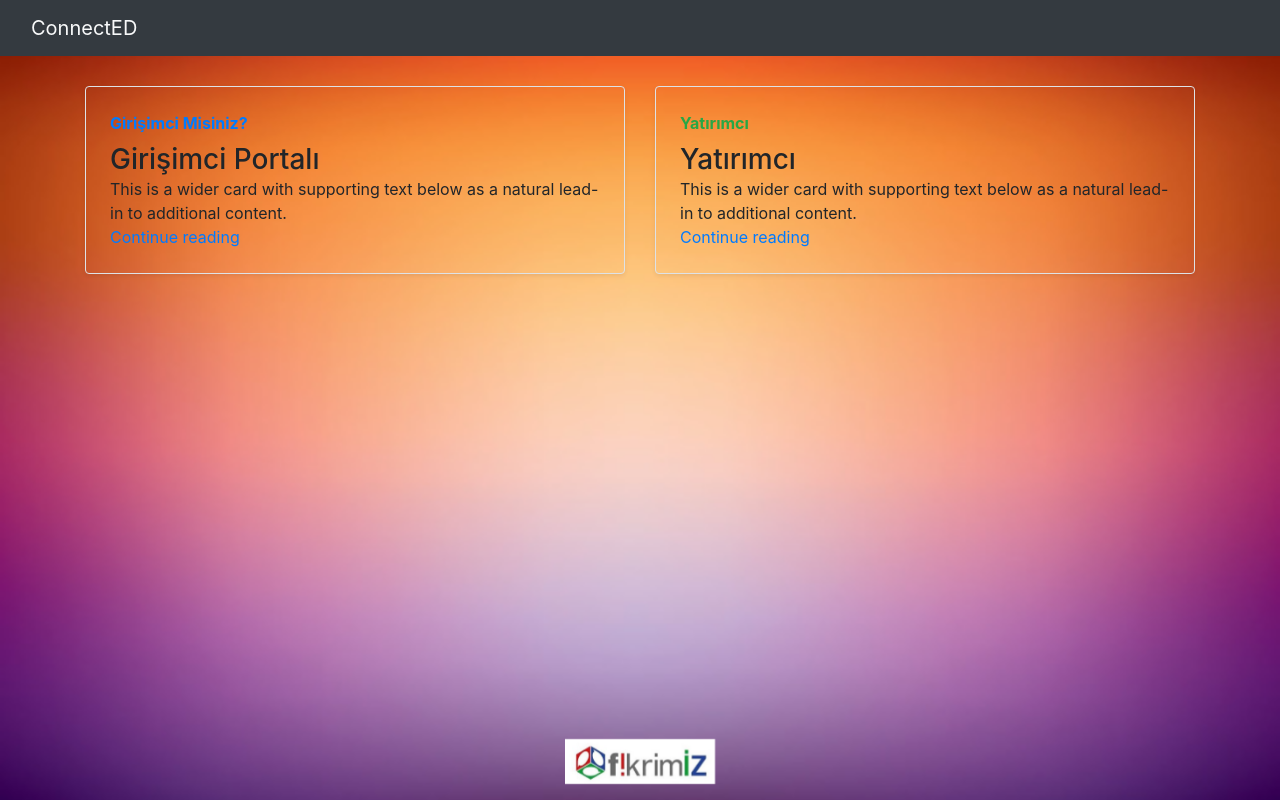
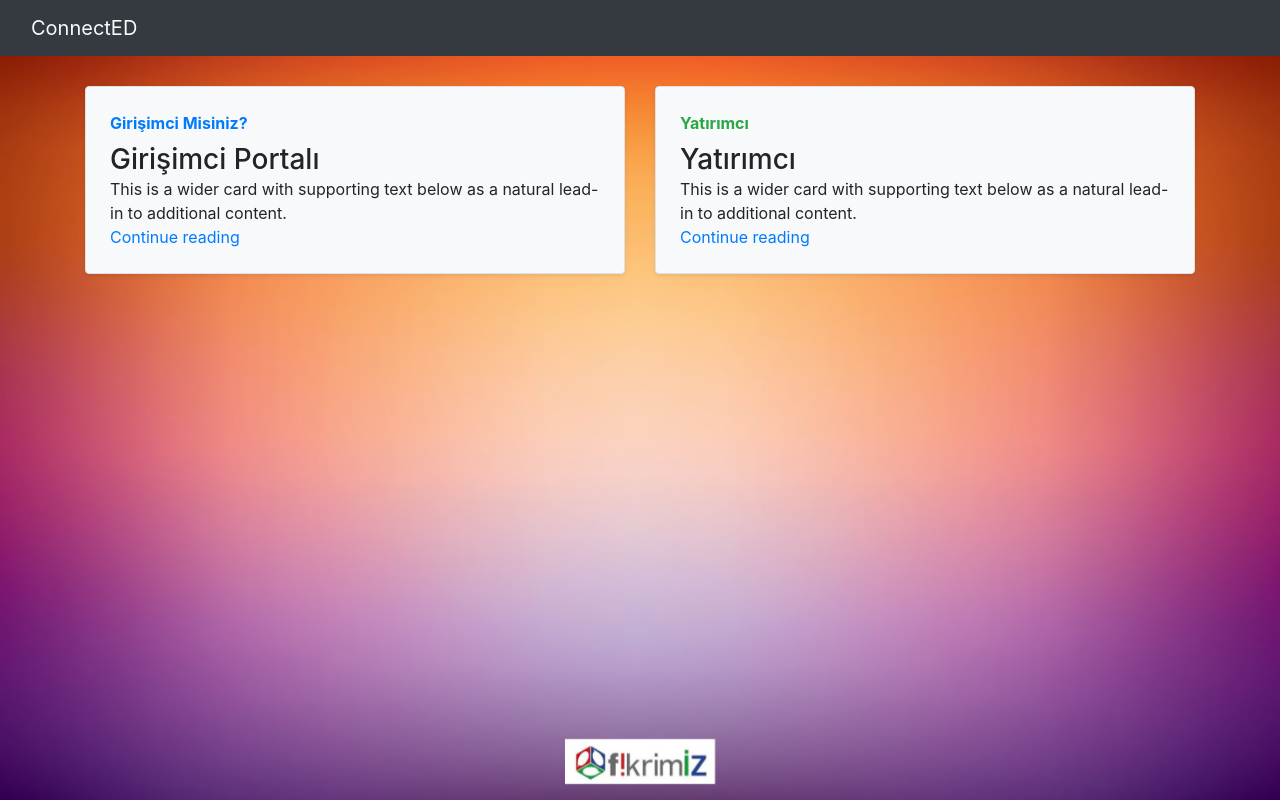
Before and after one commit to Chuchichachtli/Ideathon, a React (Create React App) app: page / in a window 1280 px wide. Built offline with nearby package versions, Linux system fonts and the light colour scheme.

Commit message:
Mendebur

```diff
--- a/src/Views/Home/Home.js
+++ b/src/Views/Home/Home.js
@@ -14,7 +14,7 @@ function Home() {
 
       <div class="row mb-2">
     <div class="col-md-6">
-      <div class="row no-gutters border rounded overflow-hidden flex-md-row mb-4 shadow-sm h-md-250 position-relative">
+      <div class="row no-gutters border rounded overflow-hidden flex-md-row mb-4 shadow-sm h-md-250 position-relative bg-light">
         <div class="col p-4 d-flex flex-column position-static">
           <strong class="d-inline-block mb-2 text-primary">Girişimci Misiniz?</strong>
           <h3 class="mb-0">Girişimci Portalı</h3>
@@ -24,7 +24,7 @@ function Home() {
       </div>
     </div>
     <div class="col-md-6">
-      <div class="row no-gutters border rounded overflow-hidden flex-md-row mb-4 shadow-sm h-md-250 position-relative">
+      <div class="row no-gutters border rounded overflow-hidden flex-md-row mb-4 shadow-sm h-md-250 position-relative bg-light">
         <div class="col p-4 d-flex flex-column position-static">
           <strong class="d-inline-block mb-2 text-success">Yatırımcı</strong>
           <h3 class="mb-0">Yatırımcı</h3>
--- a/src/Views/Login/InvestorLogin.js
+++ b/src/Views/Login/InvestorLogin.js
@@ -74,7 +74,7 @@ class InvestorLogin extends Component {
               <label>Password:</label>
               <input class="form-control" type="password" id="password" value={password} onChange={(e) => {this.handlePWChange(e)}} />
             </div>
-            <input class="btn btn-default" ype="button" value="Login" onClick={this.login} />
+            <input class="btn btn-default bg-light" type="button" style={{marginRight:"10px"}} value="Login" onClick={this.login} />
 
             <a className="small-sign-up" href="/investor-registration">Don't have an account?
               <span style={{pointer:"cursor"}}><a onClick={() => {  }} style={{ pointer: "cursor", fontWeight:"600" }}> Sign up </a></span>
--- a/src/Views/Login/StartUpLogin.js
+++ b/src/Views/Login/StartUpLogin.js
@@ -41,7 +41,7 @@ class StartUpLogin extends Component {
               <label>Password:</label>
               <input class="form-control" type="password" id="password" value={password} onChange={(e) => {this.handlePWChange(e)}} />
             </div>
-            <input class="btn btn-default" type="button" value="Login" onClick={this.login} />
+            <input class="btn btn-default bg-light" type="button" style={{marginRight:"10px"}} value="Login" onClick={this.login} />
 
             <a className="small-sign-up" href="/start-up-registration">Don't have an account?
               <span style={{pointer:"cursor"}}><a onClick={() => {  }} style={{ pointer: "cursor", fontWeight:"600" }}> Sign up </a></span>
```
